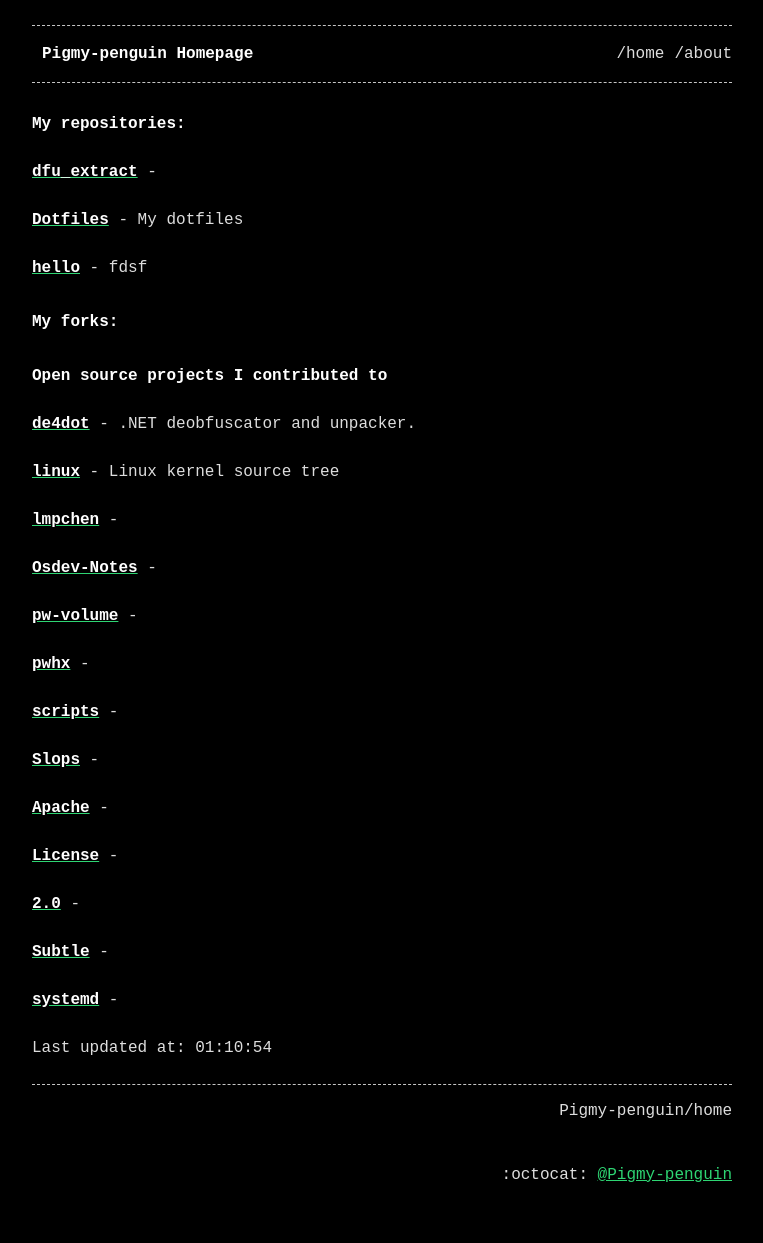
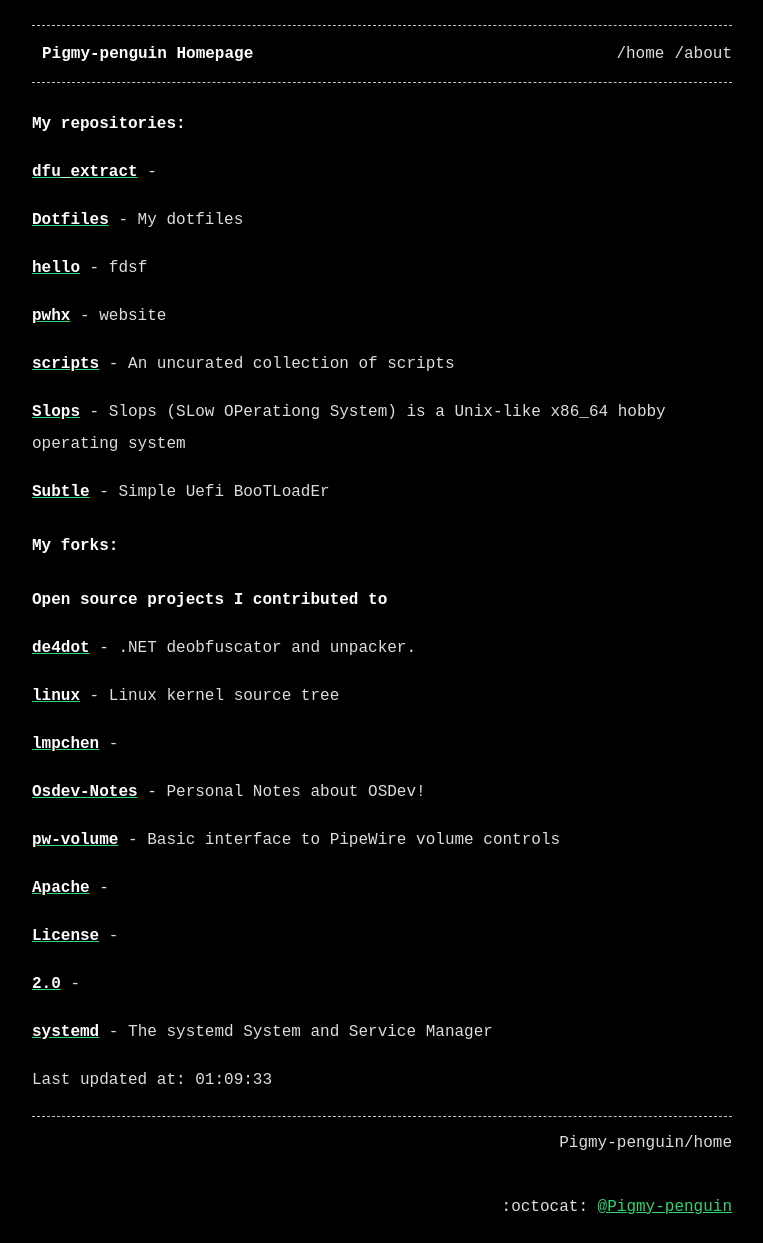
Before and after one commit to Pigmy-penguin/Pigmy-penguin.github.io, a Jekyll site: the page built from index.md, in a window 1280 px wide. Shown: the whole page, without its empty margins (258-1021 px from the left). Built offline with Jekyll 4.4.1, drawn with Linux system fonts in a browser that asks for light colours; before the commit the page ends 1211 px from its top, so only the background shows below that.

Commit message:
Auto updating the website

```diff
--- a/index.md
+++ b/index.md
@@ -13,6 +13,14 @@ title: Pigmy-penguin Homepage
 
 [**hello**](https://github.com/Pigmy-penguin/hello) - fdsf
 
+[**pwhx**](https://github.com/Pigmy-penguin/pwhx) - website
+
+[**scripts**](https://github.com/Pigmy-penguin/scripts) - An uncurated collection of scripts
+
+[**Slops**](https://github.com/Pigmy-penguin/Slops) - Slops (SLow OPerationg System) is a Unix-like x86_64 hobby operating system
+
+[**Subtle**](https://github.com/Pigmy-penguin/Subtle) - Simple Uefi BooTLoadEr
+
 ## My forks:
 ### Open source projects I contributed to
 
@@ -22,15 +30,9 @@ title: Pigmy-penguin Homepage
 
 [**lmpchen**](https://github.com/Pigmy-penguin/lmpchen) -
 
-[**Osdev-Notes**](https://github.com/Pigmy-penguin/Osdev-Notes) -
+[**Osdev-Notes**](https://github.com/Pigmy-penguin/Osdev-Notes) - Personal Notes about OSDev!
 
-[**pw-volume**](https://github.com/Pigmy-penguin/pw-volume) -
-
-[**pwhx**](https://github.com/Pigmy-penguin/pwhx) -
-
-[**scripts**](https://github.com/Pigmy-penguin/scripts) -
-
-[**Slops**](https://github.com/Pigmy-penguin/Slops) -
+[**pw-volume**](https://github.com/Pigmy-penguin/pw-volume) - Basic interface to PipeWire volume controls
 
 [**Apache**](https://github.com/Pigmy-penguin/Apache) -
 
@@ -38,9 +40,7 @@ title: Pigmy-penguin Homepage
 
 [**2.0**](https://github.com/Pigmy-penguin/2.0) -
 
-[**Subtle**](https://github.com/Pigmy-penguin/Subtle) -
-
-[**systemd**](https://github.com/Pigmy-penguin/systemd) -
+[**systemd**](https://github.com/Pigmy-penguin/systemd) - The systemd System and Service Manager
 
 
-Last updated at: 01:10:54
+Last updated at: 01:09:33
```
Also changed, not shown: 2 other files.
